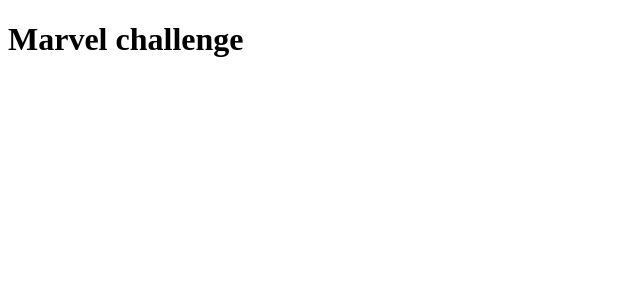
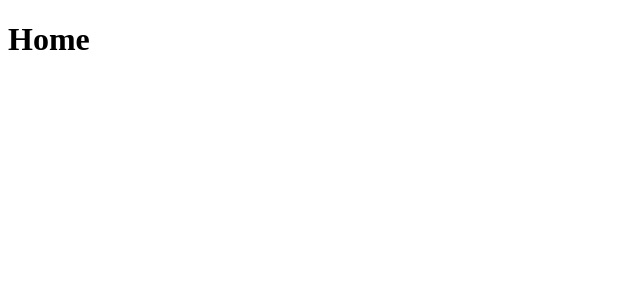
Before and after one commit to douglasmatosdev/marvel-challenge, a React (Create React App) app: page / in a window 1280 px wide. Shown: the top 300 px of the page, without its empty margins (0-640 px from the left). Built offline with nearby package versions, Linux system fonts and the light colour scheme.

Commit message:
Creating first routes and first page

```diff
--- a/src/App.tsx
+++ /dev/null
@@ -1,9 +0,0 @@
-import React from 'react';
-
-function App() {
-  return (
-    <h1>Marvel challenge</h1>
-  );
-}
-
-export default App;
--- /dev/null
+++ b/src/Pages/Home/index.tsx
@@ -0,0 +1,11 @@
+import React, { FC } from 'react'
+import { HomeContainer } from './styled'
+
+const Home: FC = () => {
+    return (
+        <HomeContainer>
+            <h1>Home</h1>
+        </HomeContainer>
+    )
+}
+export default Home
--- /dev/null
+++ b/src/Pages/Home/styled.ts
@@ -0,0 +1,6 @@
+import styled from 'styled-components'
+
+export const HomeContainer = styled.div`
+
+
+`
--- /dev/null
+++ b/src/Pages/index.tsx
@@ -0,0 +1 @@
+export {  default as Home } from './Home'
--- /dev/null
+++ b/src/Routes/index.tsx
@@ -0,0 +1,17 @@
+import React, { FC, Fragment } from 'react'
+import { BrowserRouter as Router, Switch, Route } from 'react-router-dom'
+import { Home } from '../Pages'
+
+const Routes: FC = () => {
+    return (
+        <Fragment>
+            <Router>
+                <Switch>
+                    <Route path="/" component={Home} exact />
+                </Switch>
+            </Router>
+        </Fragment>
+    )
+}
+
+export default Routes
--- a/src/index.tsx
+++ b/src/index.tsx
@@ -1,11 +1,11 @@
 import React from 'react';
 import ReactDOM from 'react-dom';
-import App from './App';
+import Routes from './Routes';
 import * as serviceWorker from './serviceWorker';
 
 ReactDOM.render(
   <React.StrictMode>
-    <App />
+    <Routes />
   </React.StrictMode>,
   document.getElementById('root')
 );
```
